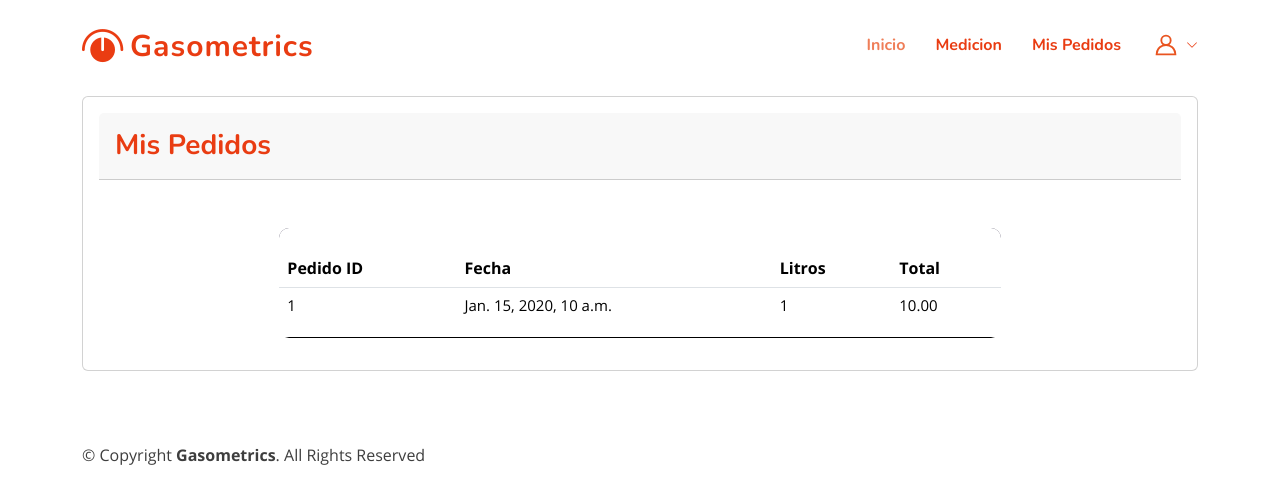
After one commit to MarianaECorona/gasometrics, a Django app: page /cliente/pedidos/ in a window 1280 px wide. The commit adds this page. Shown: the top 504 px of the page. Run offline with Django 4.2, Linux system fonts and the light colour scheme; a user stored in the database is signed in; tables that the repository leaves empty hold one stand-in row (values such as "Sample post"); some libraries are stand-ins or nearby versions; some web fonts are replaced.

Commit message:
mostar pedido

```diff
--- a/cliente/templates/base_cliente.html
+++ b/cliente/templates/base_cliente.html
@@ -67,7 +67,7 @@
         <ul>
           <li><a class="nav-link scrollto active" href="{% url 'main' %}">Inicio</a></li>
         <li><a class="nav-link scrollto" href="{% url 'medicion'%}">Medicion</a></li>
-        <li><a class="nav-link scrollto" href="#">Mis Pedidos</a></li>
+        <li><a class="nav-link scrollto" href="{% url 'pedidos' %}">Mis Pedidos</a></li>
         <li class="dropdown">
           <a href="#">
             <img src="{% static 'website/assets/img/cuenta/user_prof.svg'%}"
--- /dev/null
+++ b/cliente/templates/pedidos.html
@@ -0,0 +1,40 @@
+{% extends "base_cliente.html" %}
+{% block title %}Mis Pedidos{% endblock title %}
+{% block content %}
+<div class="container pt-5">
+    <div class="row pt-5">
+        <div class = "col-md-12 mb-4 ">
+        <div class="card mb-5">
+            <div class="card-body">
+                <div class="card-header py-3 d-flex flex-row">
+                    <h3 class="m-0 font-weight-bold" style="color:#E93C12; font-weight: bold;">
+                        Mis Pedidos
+                    </h3>
+                </div>
+                    <div class="col-md-8 mx-auto mt-5 ">
+                        <table class="table table-hover">
+                            <thead class="thead-dark">
+                                <tr>
+                                    <th>Pedido ID</th>
+                                    <th>Fecha</th>
+                                    <th>Litros</th>
+                                    <th>Total</th>
+                                </tr>
+                            </thead>
+
+                            <tbody>
+                                {%for pedido in pedidos%}
+                                <tr>
+                                    <td>{{pedido.id_pedido}}</td>
+                                    <td>{{pedido.fecha_orden}}</td>
+                                    <td>{{pedido.litros}}</td>
+                                    <td>{{pedido.total}}</td>
+                                </tr>
+                                {%endfor%}
+                            </tbody>
+                        </table>
+                    </div>
+        </div>
+    </div>
+</div>
+{% endblock content %}
--- a/cliente/urls.py
+++ b/cliente/urls.py
@@ -8,4 +8,5 @@ urlpatterns = [
     path('medicion', views.medicion, name='medicion'),
     path('test', views.test, name='test'),
     path('<int:id_post>/', views.post_detail, name='post_detail'),
+    path('pedidos/', views.user_pedidos, name='pedidos'),
 ]
--- a/cliente/views.py
+++ b/cliente/views.py
@@ -1,6 +1,7 @@
 from django.shortcuts import render, redirect, get_object_or_404
 from .models import Cliente
 from proveedor.models import Post
+from pedido.models import Pedido
 from rest_framework.response import Response
 from .serializers import ClienteSerializer
 from rest_framework import status, generics
@@ -53,6 +54,10 @@ def post_detail(request, id_post):
         post = get_object_or_404(Post, pk = id_post)
         return render(request, 'post_detail.html', {'post': post})
 
+def user_pedidos(request):
+    pedidos = Pedido.objects.filter(user_id= request.user)
+    return render(request, 'pedidos.html', {'pedidos': pedidos})
+
 
 def test(request):
     return render(request, 'post_detail.html')
```
